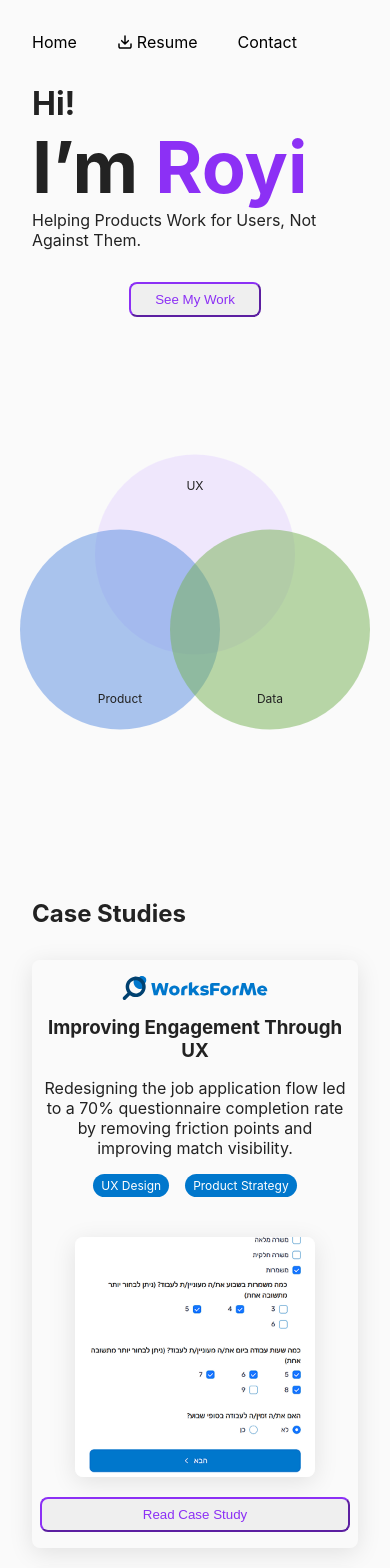
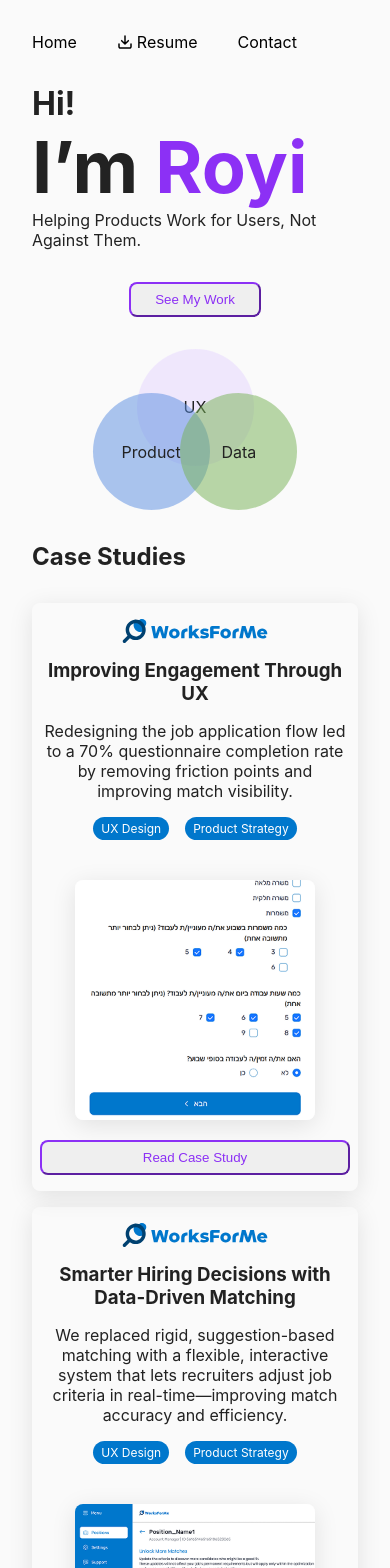
Before and after one commit to RoyiKatz1/RoyiKatz1.github.io, a React (Vite) app: page / in a window 390 px wide. Shown: the top 1568 px of the page. Built offline with nearby package versions, Linux system fonts and the light colour scheme.

Commit message:
responsiveness fix

```diff
--- a/src/components/VennDiagram/VennDiagram.module.css
+++ b/src/components/VennDiagram/VennDiagram.module.css
@@ -3,6 +3,10 @@
 	display: flex;
 	justify-content: center;
 	align-items: center;
+	width: 80vw; /* Adapt to screen width */
+	max-width: 600px;
+	height: auto;
+	aspect-ratio: 1.75 / 1.375; /* Maintain shape */
 }
 
 .circle {
@@ -14,6 +18,8 @@
 	font-weight: bold;
 	color: #222;
 	text-align: center;
+	width: clamp(20vw, 30vw, 200px);
+	height: clamp(20vw, 30vw, 200px);
 }
 
 .circleBottom {
@@ -28,6 +34,19 @@
 }
 
 .label {
-	font-size: 1.5rem;
+	font-size: clamp(1rem, 2.5vw, 1.5rem);
 	font-weight: lighter;
 }
+
+/* Mobile adjustments */
+@media (max-width: 768px) {
+	.vennContainer {
+		width: 90vw;
+		max-width: none;
+	}
+	.circle {
+		width: clamp(25vw, 35vw, 150px);
+		height: clamp(25vw, 35vw, 150px);
+		font-size: clamp(0.8rem, 2vw, 1.2rem);
+	}
+}
--- a/src/components/VennDiagram/VennDiagram.tsx
+++ b/src/components/VennDiagram/VennDiagram.tsx
@@ -1,35 +1,47 @@
-import React from "react";
+import React, { useState, useEffect } from "react";
 import Circle from "./Circle";
 import styles from "./VennDiagram.module.css";
 
-const CIRCLE_SIZE = 400; // Define the size in pixels
-const OFFSET = CIRCLE_SIZE / 2; // Half size for centering
+const VennDiagram: React.FC = () => {
+	const [circleSize, setCircleSize] = useState(400);
 
-const VennDiagram: React.FC = () => {
+	// Dynamically adjust circle size based on screen width
+	useEffect(() => {
+		const updateSize = () => {
+			const newSize = Math.min(window.innerWidth * 0.3, 400); // Responsive sizing
+			setCircleSize(newSize);
+		};
+		updateSize(); // Call once initially
+		window.addEventListener("resize", updateSize);
+		return () => window.removeEventListener("resize", updateSize);
+	}, []);
+
+	const OFFSET = circleSize / 2;
+
 	return (
 		<div
 			className={styles.vennContainer}
 			style={{
-				width: CIRCLE_SIZE * 1.75,
-				height: CIRCLE_SIZE * 1.375,
+				width: circleSize * 1.75,
+				height: circleSize * 1.375,
 			}}
 		>
 			<Circle
 				color="var(--ux-purple)"
 				label="UX"
-				size={CIRCLE_SIZE}
+				size={circleSize}
 				position={{ top: 0, left: OFFSET * 0.75 }}
 			/>
 			<Circle
 				color="var(--product-blue)"
 				label="Product"
-				size={CIRCLE_SIZE}
+				size={circleSize}
 				position={{ top: OFFSET * 0.75, left: 0 }}
 			/>
 			<Circle
 				color="var(--data-green)"
 				label="Data"
-				size={CIRCLE_SIZE}
+				size={circleSize}
 				position={{ top: OFFSET * 0.75, left: OFFSET * 1.5 }}
 			/>
 		</div>
--- a/src/index.css
+++ b/src/index.css
@@ -10,11 +10,12 @@ body {
 	font-family: "Inter", sans-serif;
 	background-color: #fafafa;
 	color: #222;
-	padding: 64px 128px;
+	/* Responsive padding using clamp */
+	padding: clamp(32px, 5vw, 128px);
 
-	@media screen and (max-width: 768px) {
-		padding: 32px;
-	}
+	/* Set max width for better readability */
+	max-width: 1400px;
+	margin: 0 auto;
 }
 
 /* Default link styles */
--- a/src/styles/Home.css
+++ b/src/styles/Home.css
@@ -7,6 +7,7 @@
 .hero {
 	display: flex;
 	align-items: center;
+	gap: 32px;
 
 	@media screen and (max-width: 768px) {
 		flex-direction: column;
@@ -38,17 +39,17 @@
 	@media screen and (max-width: 768px) {
 		flex-direction: column;
 		align-items: center;
-		scale: 0.5;
 	}
 }
 
 .case-studies {
-	display: flex;
-	flex-direction: row;
+	display: grid;
+	grid-template-columns: repeat(auto-fit, minmax(300px, 1fr));
 	width: 100%;
 	gap: 32px;
 
-	@media screen and (max-width: 768px) {
-		flex-direction: column;
+	@media screen and (max-width: 1000px) {
+		grid-template-columns: 1fr;
+		gap: 16px;
 	}
 }
```
